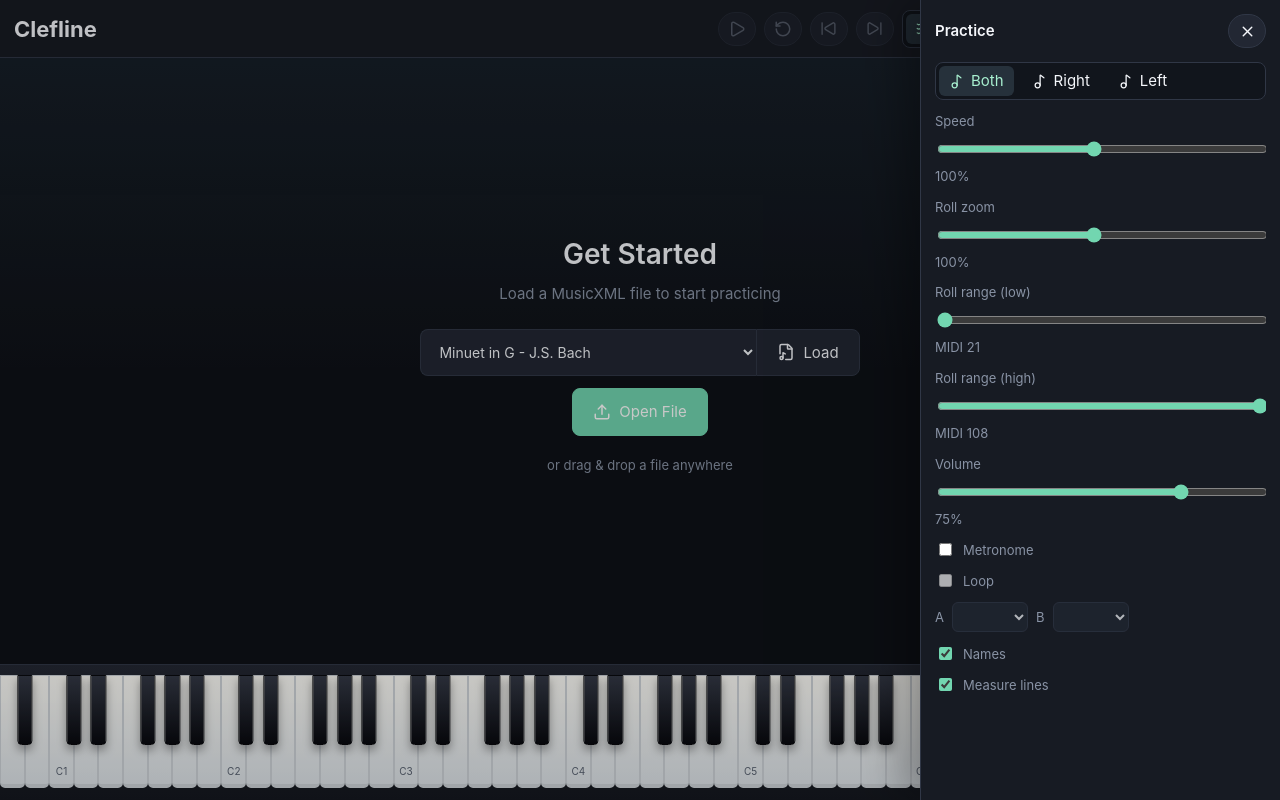
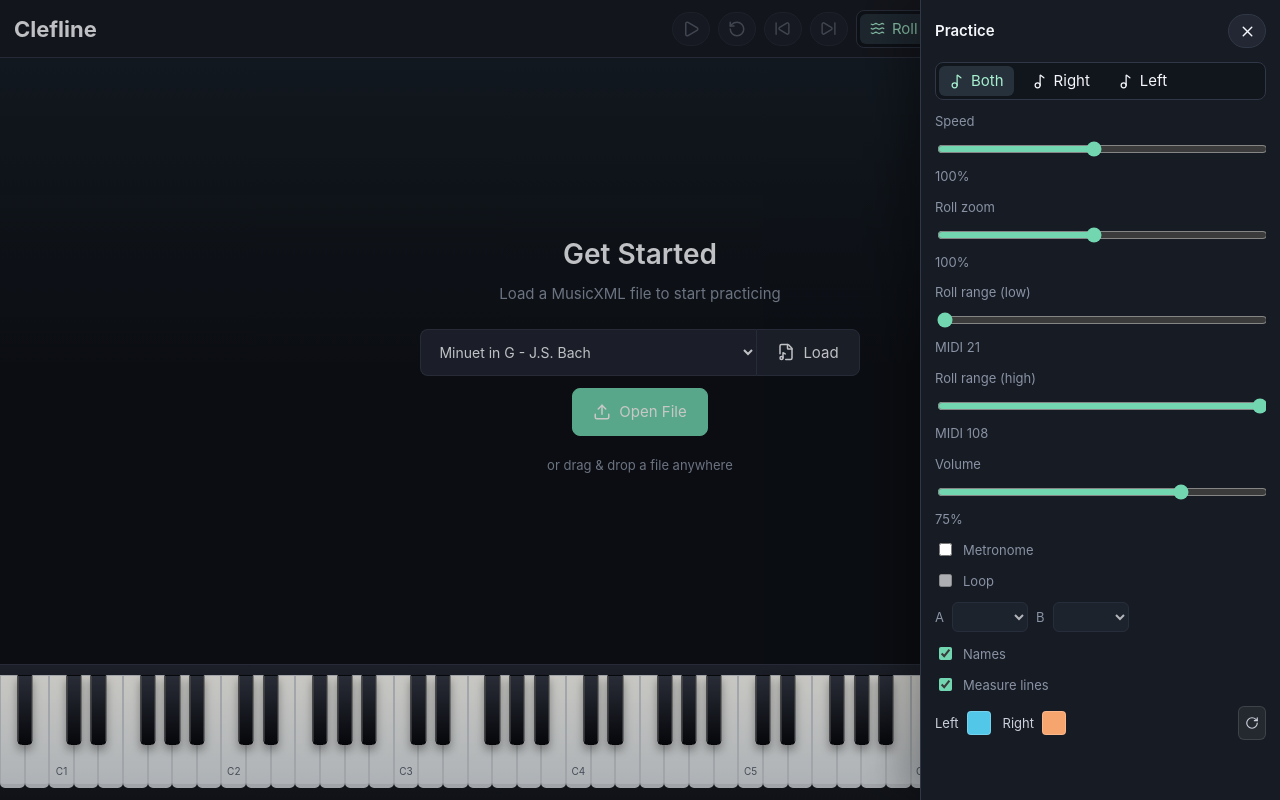
Before and after one commit to kq5y/clefline, a React (Vite) app: page / in a window 1280 px wide. Both pictures are taken after a click on the button "Practice". Built offline with nearby package versions, Linux system fonts and the light colour scheme.

Commit message:
Add fullscreen mode and note color customization
- Fullscreen toggle button in the topbar
- Color pickers in Practice panel for left/right hand notes
- Reset button to restore default colors
- Colors are persisted to localStorage

```diff
--- a/src/App.css
+++ b/src/App.css
@@ -32,6 +32,60 @@
   display: flex;
   align-items: center;
   gap: 8px;
+}
+
+.color-row {
+  display: flex;
+  align-items: center;
+  gap: 10px;
+}
+
+.color-control {
+  display: flex;
+  align-items: center;
+  gap: 6px;
+  font-size: 13px;
+  color: var(--text-secondary);
+}
+
+.color-control input[type="color"] {
+  width: 28px;
+  height: 28px;
+  padding: 0;
+  border: none;
+  border-radius: 6px;
+  cursor: pointer;
+  background: transparent;
+}
+
+.color-control input[type="color"]::-webkit-color-swatch-wrapper {
+  padding: 2px;
+}
+
+.color-control input[type="color"]::-webkit-color-swatch {
+  border: 1px solid rgb(255 255 255 / 20%);
+  border-radius: 4px;
+}
+
+.reset-colors-button {
+  display: flex;
+  align-items: center;
+  justify-content: center;
+  width: 28px;
+  height: 28px;
+  margin-left: auto;
+  padding: 0;
+  border: 1px solid rgb(255 255 255 / 12%);
+  border-radius: 6px;
+  background: rgb(255 255 255 / 6%);
+  color: var(--text-secondary);
+  cursor: pointer;
+  transition: background 0.15s, color 0.15s;
+}
+
+.reset-colors-button:hover {
+  background: rgb(255 255 255 / 12%);
+  color: var(--text-primary);
 }
 
 .file-actions {
--- a/src/components/Controls.tsx
+++ b/src/components/Controls.tsx
@@ -1,11 +1,14 @@
 import {
   BookOpen,
   Info,
+  Maximize,
+  Minimize,
   Music2,
   PanelRight,
   Pause,
   Play,
   RotateCcw,
+  RotateCw,
   SlidersHorizontal,
   SkipBack,
   SkipForward,
@@ -25,6 +28,7 @@ import {
 import { ensurePianoEngine } from "../lib/audio/pianoEngine";
 import {
   activeMidiAt,
+  DEFAULT_NOTE_COLORS,
   handModeLabel,
   initialTempo,
   loopBounds,
@@ -75,6 +79,7 @@ function blurPointerButton(event: PointerEvent<HTMLElement>): void {
 
 export const Controls = memo(function Controls() {
   const [openPanel, setOpenPanel] = useState<"info" | "practice" | undefined>();
+  const [isFullscreen, setIsFullscreen] = useState(false);
   const repeatDelayRef = useRef<number | undefined>(undefined);
   const repeatIntervalRef = useRef<number | undefined>(undefined);
   const score = usePracticeStore((state) => state.score);
@@ -192,6 +197,22 @@ export const Controls = memo(function Controls() {
 
   useEffect(() => stopMeasureRepeat, [stopMeasureRepeat]);
 
+  useEffect(() => {
+    const onFullscreenChange = () => {
+      setIsFullscreen(Boolean(document.fullscreenElement));
+    };
+    document.addEventListener("fullscreenchange", onFullscreenChange);
+    return () => document.removeEventListener("fullscreenchange", onFullscreenChange);
+  }, []);
+
+  const toggleFullscreen = useCallback(async () => {
+    if (document.fullscreenElement) {
+      await document.exitFullscreen();
+    } else {
+      await document.documentElement.requestFullscreen();
+    }
+  }, []);
+
   return (
     <>
       <header className="topbar" onPointerUpCapture={blurPointerButton}>
@@ -293,6 +314,14 @@ export const Controls = memo(function Controls() {
           >
             <Info size={17} />
             Info
+          </button>
+          <button
+            type="button"
+            className="round-button"
+            aria-label={isFullscreen ? "Exit fullscreen" : "Enter fullscreen"}
+            onClick={() => void toggleFullscreen()}
+          >
+            {isFullscreen ? <Minimize size={17} /> : <Maximize size={17} />}
           </button>
         </div>
       </header>
@@ -518,6 +547,40 @@ export const Controls = memo(function Controls() {
               />
               Measure lines
             </label>
+            <div className="color-row">
+              <label className="color-control">
+                Left
+                <input
+                  type="color"
+                  value={settings.noteColors.left}
+                  onChange={(event) =>
+                    updateSettings({
+                      noteColors: { ...settings.noteColors, left: event.target.value },
+                    })
+                  }
+                />
+              </label>
+              <label className="color-control">
+                Right
+                <input
+                  type="color"
+                  value={settings.noteColors.right}
+                  onChange={(event) =>
+                    updateSettings({
+                      noteColors: { ...settings.noteColors, right: event.target.value },
+                    })
+                  }
+                />
+              </label>
+              <button
+                type="button"
+                className="reset-colors-button"
+                onClick={() => updateSettings({ noteColors: { ...DEFAULT_NOTE_COLORS } })}
+                title="Reset colors"
+              >
+                <RotateCw size={14} />
+              </button>
+            </div>
           </div>
         ) : null}
       </aside>
--- a/src/components/NoteRiver.tsx
+++ b/src/components/NoteRiver.tsx
@@ -9,6 +9,7 @@ import {
   minimumPositionBeats,
   usePracticeStore,
   type HandMode,
+  type NoteColors,
   type RiverRange,
 } from "../store/practiceStore";
 import type { Hand, NoteEvent, PlaybackEvent, ScoreModel } from "../lib/musicxml";
@@ -19,6 +20,7 @@ type NoteRiverProps = {
   handMode: HandMode;
   riverZoom: number;
   riverRange: RiverRange;
+  noteColors: NoteColors;
   showMeasureLines: boolean;
   showNoteNames: boolean;
 };
@@ -38,16 +40,35 @@ const MEASURE_LABEL_EDGE_PADDING_PX = 6;
 const NOTE_LABEL_UPDATE_MS = 60;
 const MAX_CANVAS_PIXEL_RATIO = 1.5;
 
-const NOTE_COLORS: Record<Hand, { black: string; white: string }> = {
-  left: { black: "#1f8093", white: "#52c7e8" },
-  right: { black: "#b85a3a", white: "#f7a56e" },
-  unknown: { black: "#8d6d25", white: "#d4a23c" },
-};
-const GLISSANDO_COLORS: Record<Hand, string> = {
-  left: "#83dcf4",
-  right: "#ffd0ad",
-  unknown: "#ffe099",
-};
+function darkenHex(hex: string, amount: number): string {
+  const r = Math.max(0, parseInt(hex.slice(1, 3), 16) - amount);
+  const g = Math.max(0, parseInt(hex.slice(3, 5), 16) - amount);
+  const b = Math.max(0, parseInt(hex.slice(5, 7), 16) - amount);
+  return `#${r.toString(16).padStart(2, "0")}${g.toString(16).padStart(2, "0")}${b.toString(16).padStart(2, "0")}`;
+}
+
+function lightenHex(hex: string, amount: number): string {
+  const r = Math.min(255, parseInt(hex.slice(1, 3), 16) + amount);
+  const g = Math.min(255, parseInt(hex.slice(3, 5), 16) + amount);
+  const b = Math.min(255, parseInt(hex.slice(5, 7), 16) + amount);
+  return `#${r.toString(16).padStart(2, "0")}${g.toString(16).padStart(2, "0")}${b.toString(16).padStart(2, "0")}`;
+}
+
+function buildNoteColors(noteColors: NoteColors): Record<Hand, { black: string; white: string }> {
+  return {
+    left: { black: darkenHex(noteColors.left, 50), white: noteColors.left },
+    right: { black: darkenHex(noteColors.right, 50), white: noteColors.right },
+    unknown: { black: "#8d6d25", white: "#d4a23c" },
+  };
+}
+
+function buildGlissandoColors(noteColors: NoteColors): Record<Hand, string> {
+  return {
+    left: lightenHex(noteColors.left, 30),
+    right: lightenHex(noteColors.right, 30),
+    unknown: "#ffe099",
+  };
+}
 
 type MeasureMarker = {
   index: number;
@@ -278,8 +299,11 @@ function drawRiverLayer(
   lookAheadBeats: number,
   handMode: HandMode,
   riverRange: RiverRange,
+  noteColors: NoteColors,
   showMeasureLines: boolean,
 ): void {
+  const NOTE_COLORS = buildNoteColors(noteColors);
+  const GLISSANDO_COLORS = buildGlissandoColors(noteColors);
   const context = canvas.getContext("2d");
   if (!context) {
     return;
@@ -420,6 +444,7 @@ export const NoteRiver = memo(function NoteRiver({
   handMode,
   riverZoom,
   riverRange,
+  noteColors,
   showMeasureLines,
   showNoteNames,
 }: NoteRiverProps) {
@@ -510,6 +535,8 @@ export const NoteRiver = memo(function NoteRiver({
   lookAheadBeatsRef.current = lookAheadBeats;
   const riverRangeRef = useRef(riverRange);
   riverRangeRef.current = riverRange;
+  const noteColorsRef = useRef(noteColors);
+  noteColorsRef.current = noteColors;
 
   const redrawLayer = useCallback((anchorBeat: number) => {
     const canvas = canvasRef.current;
@@ -524,6 +551,7 @@ export const NoteRiver = memo(function NoteRiver({
       lookAheadBeatsRef.current,
       handModeRef.current,
       riverRangeRef.current,
+      noteColorsRef.current,
       showMeasureLinesRef.current,
     );
   }, []);
@@ -614,7 +642,7 @@ export const NoteRiver = memo(function NoteRiver({
   useEffect(() => {
     reanchor(latestPositionBeatRef.current);
     updateActiveLabels(latestPositionBeatRef.current);
-  }, [handMode, lookAheadBeats, reanchor, riverRange, showMeasureLines, updateActiveLabels, visualScore]);
+  }, [handMode, lookAheadBeats, noteColors, reanchor, riverRange, showMeasureLines, updateActiveLabels, visualScore]);
 
   useEffect(() => {
     if (!score) {
--- a/src/components/PlaybackSurface.tsx
+++ b/src/components/PlaybackSurface.tsx
@@ -18,6 +18,7 @@ const RiverPlaybackLayer = memo(function RiverPlaybackLayer() {
   const handMode = usePracticeStore((state) => state.settings.handMode);
   const riverZoom = usePracticeStore((state) => state.settings.riverZoom);
   const riverRange = usePracticeStore((state) => state.settings.riverRange);
+  const noteColors = usePracticeStore((state) => state.settings.noteColors);
   const showMeasureLines = usePracticeStore((state) => state.settings.showMeasureLines);
   const showNoteNames = usePracticeStore((state) => state.settings.showNoteNames);
 
@@ -28,6 +29,7 @@ const RiverPlaybackLayer = memo(function RiverPlaybackLayer() {
       handMode={handMode}
       riverZoom={riverZoom}
       riverRange={riverRange}
+      noteColors={noteColors}
       showMeasureLines={showMeasureLines}
       showNoteNames={showNoteNames}
     />
--- a/src/store/practiceStore.ts
+++ b/src/store/practiceStore.ts
@@ -20,11 +20,17 @@ export type RiverRange = {
   maxMidi: number;
 };
 
+export type NoteColors = {
+  left: string;
+  right: string;
+};
+
 export type PracticeSettings = {
   viewMode: ViewMode;
   speed: number;
   riverZoom: number;
   riverRange: RiverRange;
+  noteColors: NoteColors;
   showMeasureLines: boolean;
   loopEnabled: boolean;
   loopStartMeasure?: string;
@@ -61,11 +67,17 @@ type PracticeState = {
 
 const SETTINGS_STORAGE_KEY = "clefline.practiceSettings.v1";
 
+export const DEFAULT_NOTE_COLORS: NoteColors = {
+  left: "#52c7e8",
+  right: "#f7a56e",
+};
+
 const BASE_SETTINGS: PracticeSettings = {
   viewMode: "river",
   speed: 1,
   riverZoom: 1,
   riverRange: { minMidi: 21, maxMidi: 108 },
+  noteColors: { ...DEFAULT_NOTE_COLORS },
   showMeasureLines: true,
   loopEnabled: false,
   handMode: "both",
@@ -78,6 +90,7 @@ type PersistedPracticeSettings = Pick<
   PracticeSettings,
   | "handMode"
   | "metronomeEnabled"
+  | "noteColors"
   | "riverRange"
   | "riverZoom"
   | "showMeasureLines"
@@ -131,6 +144,26 @@ function riverRangeSetting(value: unknown, fallback: RiverRange): RiverRange {
   return fallback;
 }
 
+function isValidHexColor(value: unknown): value is string {
+  return typeof value === "string" && /^#[0-9A-Fa-f]{6}$/.test(value);
+}
+
+function noteColorsSetting(value: unknown, fallback: NoteColors): NoteColors {
+  if (
+    typeof value === "object" &&
+    value !== null &&
+    "left" in value &&
+    "right" in value
+  ) {
+    const colors = value as NoteColors;
+    return {
+      left: isValidHexColor(colors.left) ? colors.left : fallback.left,
+      right: isValidHexColor(colors.right) ? colors.right : fallback.right,
+    };
+  }
+  return fallback;
+}
+
 function readPersistedSettings(): Partial<PersistedPracticeSettings> {
   const item = storage()?.getItem(SETTINGS_STORAGE_KEY);
   if (!item) {
@@ -143,6 +176,7 @@ function readPersistedSettings(): Partial<PersistedPracticeSettings> {
     return {
       handMode: handModeSetting(data.handMode, BASE_SETTINGS.handMode),
       metronomeEnabled: booleanSetting(data.metronomeEnabled, BASE_SETTINGS.metronomeEnabled),
+      noteColors: noteColorsSetting(data.noteColors, BASE_SETTINGS.noteColors),
       riverRange: riverRangeSetting(data.riverRange, BASE_SETTINGS.riverRange),
       riverZoom: numberSetting(data.riverZoom, BASE_SETTINGS.riverZoom, 0.1, 2),
       showMeasureLines: booleanSetting(data.showMeasureLines, BASE_SETTINGS.showMeasureLines),
@@ -163,6 +197,7 @@ function persistSettings(settings: PracticeSettings): void {
       JSON.stringify({
         handMode: settings.handMode,
         metronomeEnabled: settings.metronomeEnabled,
+        noteColors: settings.noteColors,
         riverRange: settings.riverRange,
         riverZoom: settings.riverZoom,
         showMeasureLines: settings.showMeasureLines,
```
Also changed, not shown: 1 other file (tests, documents, lock files or other folders).
